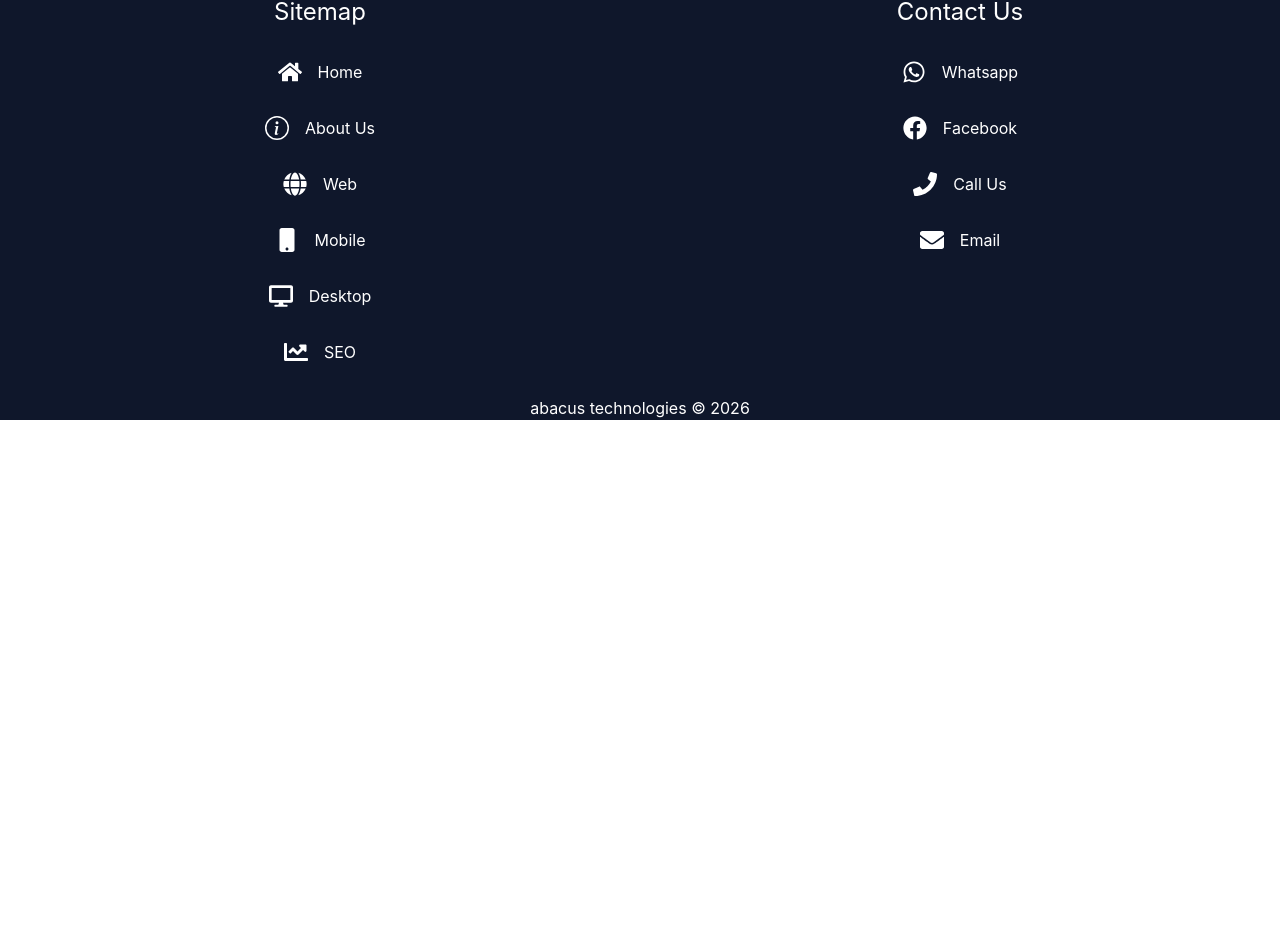
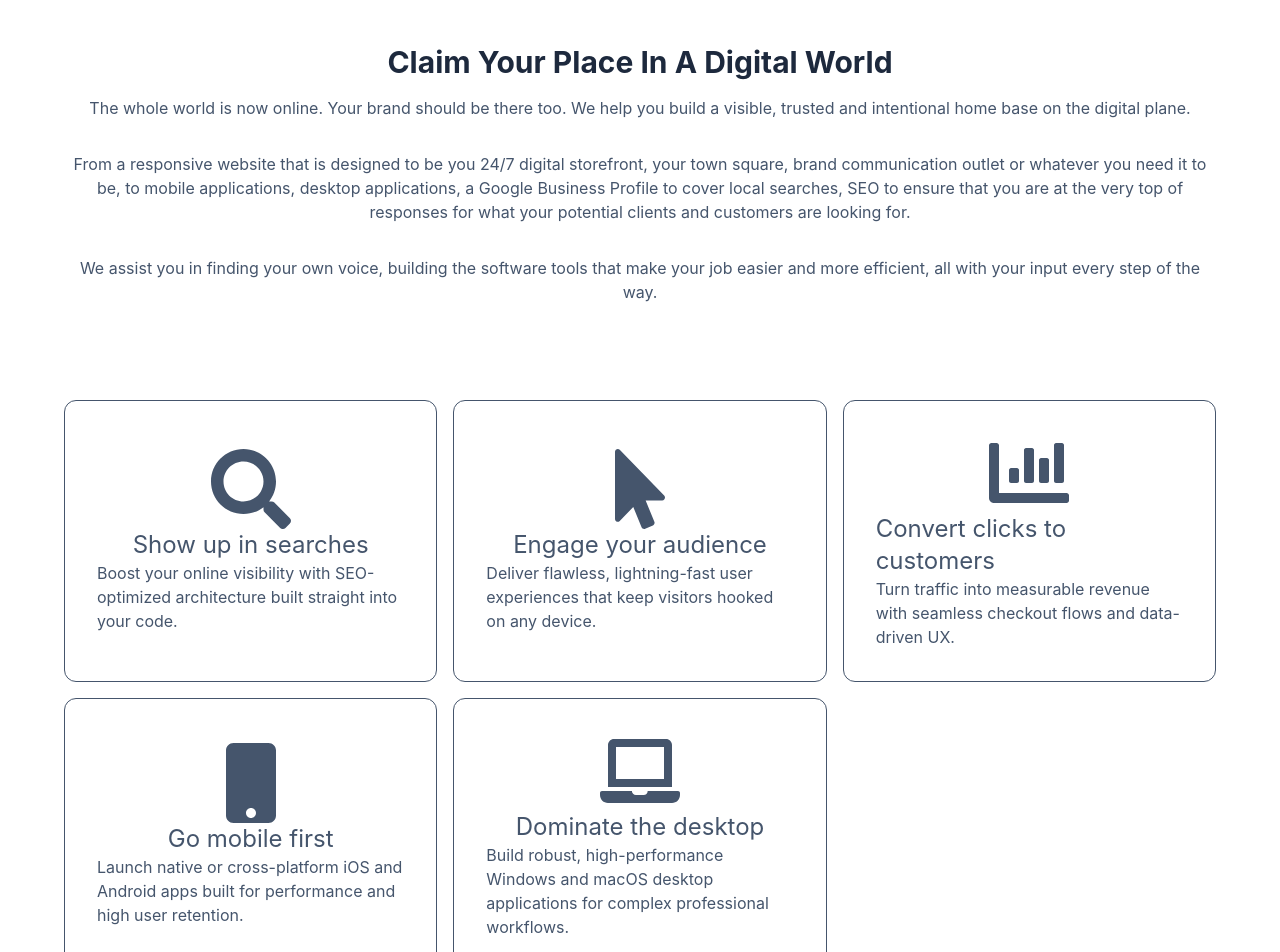
Before and after one commit to Burlington1308/abacus_technologies, a React (Vite) app: page / in a window 1280 px wide. Shown: the part 1230-2182 px from the top of the page. Before the commit the page ends 1650 px from the top, so only its background shows below. Built offline with nearby package versions, Linux system fonts and the light colour scheme.

Commit message:
home page content and cards

```diff
--- a/src/components/FloatingChat.jsx
+++ b/src/components/FloatingChat.jsx
@@ -1,4 +1,4 @@
-import { Link } from "react-router"
+import { Link } from "react-router";
 
 const FloatingChat = () => {
   return (
@@ -9,4 +9,4 @@ const FloatingChat = () => {
   )
 }
 
-export default FloatingChat
+export default FloatingChat;
--- a/src/components/Home.jsx
+++ b/src/components/Home.jsx
@@ -1,5 +1,5 @@
 import bgImage from '../assets/images/office.jpg';
-import { FaCode, FaBusinessTime } from 'react-icons/fa';
+import { FaCode, FaBusinessTime, FaSearch, FaChartBar, FaMousePointer, FaMobile, FaLaptop } from 'react-icons/fa';
 import { BrainCircuit } from 'lucide-react';
 
 const Home = () => {
@@ -62,6 +62,62 @@ const Home = () => {
           </p>
         </div>
       </div>
+
+      <div className='w-full p-16 text-slate-600'>
+        <h2 className='text-center text-3xl font-bold text-slate-800'>Claim Your Place In A Digital World</h2>
+        <p className='text-center py-4'>
+          The whole world is now online. Your brand should be there too.
+          We help you build a visible, trusted and intentional home base on the digital plane.
+        </p>
+        <p className='text-center py-4'>
+          From a responsive website that is designed to be you 24/7 digital storefront,
+          your town square, brand communication outlet or whatever you need it to be, to mobile applications,
+          desktop applications, a Google Business Profile to cover local searches, SEO to ensure that
+          you are at the very top of responses for what your potential clients and customers are looking for.
+        </p>
+        <p className='text-center py-4'>
+          We assist you in finding your own voice, building the software
+          tools that make your job easier and more efficient, all with your input every step of the way.
+        </p>
+      </div>
+
+      <div className='w-full px-16 py-4 text-slate-600 grid grid-cols-1 md:grid-cols-3 gap-4'>
+        <div className="w-full md:basis-[calc(33.333%-1rem)] border border-slate-600 border-1 rounded-xl flex flex-col items-center justify-center p-8">
+          <FaSearch size={80}/>
+          <h3 className='text-2xl text-semibold'>Show up in searches</h3>
+          <p>
+            Boost your online visibility with SEO-optimized architecture built straight into your code.
+          </p>
+        </div>
+        <div className="w-full md:basis-[calc(33.333%-1rem)] border-slate-600 border-1 rounded-xl flex flex-col items-center justify-center p-8">
+          <FaMousePointer size={80}/>
+          <h3 className='text-2xl text-semibold'>Engage your audience</h3>
+          <p>
+            Deliver flawless, lightning-fast user experiences that keep visitors hooked on any device.
+          </p>
+        </div>
+        <div className="w-full md:basis-[calc(33.333%-1rem)] border border-slate-600 border-1 rounded-xl flex flex-col items-center justify-center p-8">
+          <FaChartBar size={80}/>
+          <h3 className='text-2xl text-semibold'>Convert clicks to customers</h3>
+          <p>
+            Turn traffic into measurable revenue with seamless checkout flows and data-driven UX.
+          </p>
+        </div>
+        <div className="w-full md:basis-[calc(33.333%-1rem)] border border-slate-600 border-1 rounded-xl flex flex-col items-center justify-center p-8">
+          <FaMobile size={80}/>
+          <h3 className='text-2xl text-semibold'>Go mobile first</h3>
+          <p>
+            Launch native or cross-platform iOS and Android apps built for performance and high user retention.
+          </p>
+        </div>
+        <div className="w-full md:basis-[calc(33.333%-1rem)] border border-slate-600 border-1 rounded-xl flex flex-col items-center justify-center p-8">
+          <FaLaptop size={80}/>
+          <h3 className='text-2xl text-semibold'>Dominate the desktop</h3>
+          <p>
+            Build robust, high-performance Windows and macOS desktop applications for complex professional workflows.
+          </p>
+        </div>
+      </div>
     </div>
   )
 }
```
